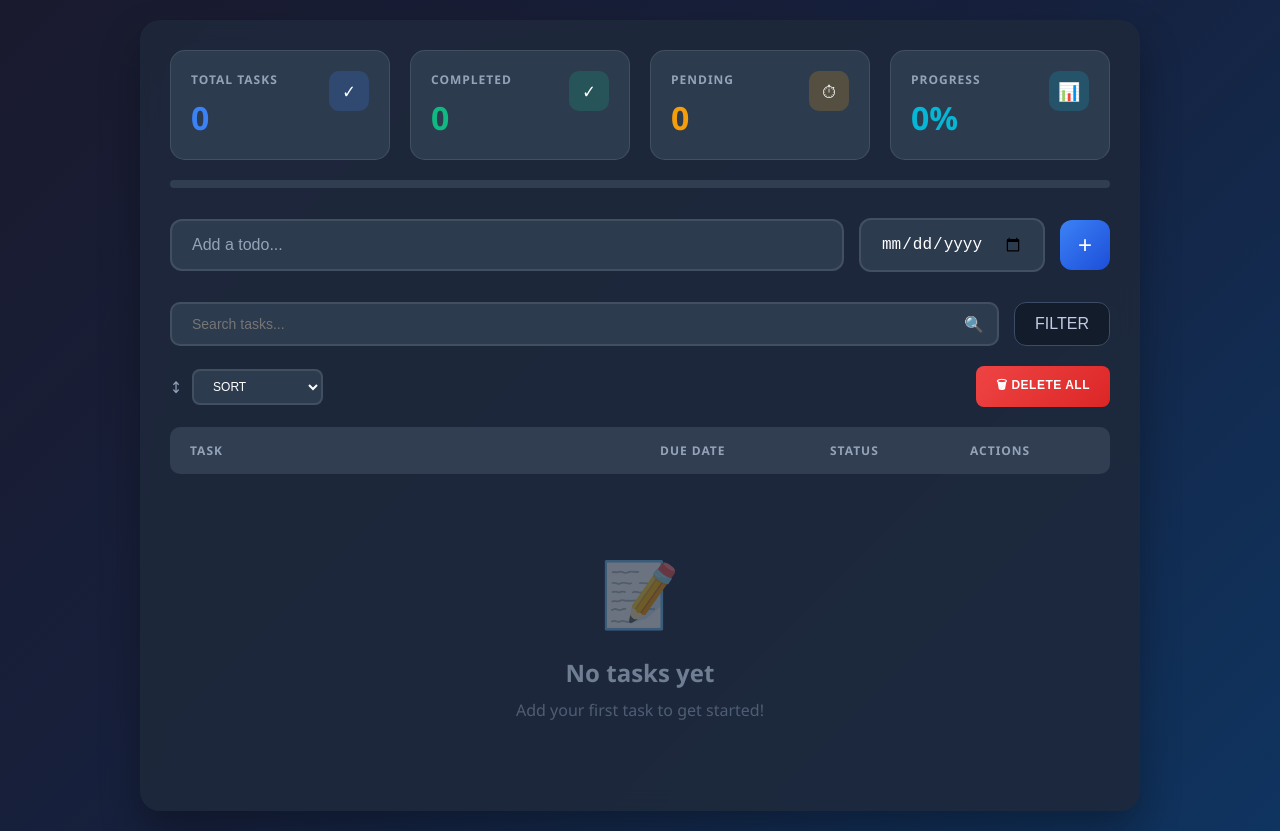
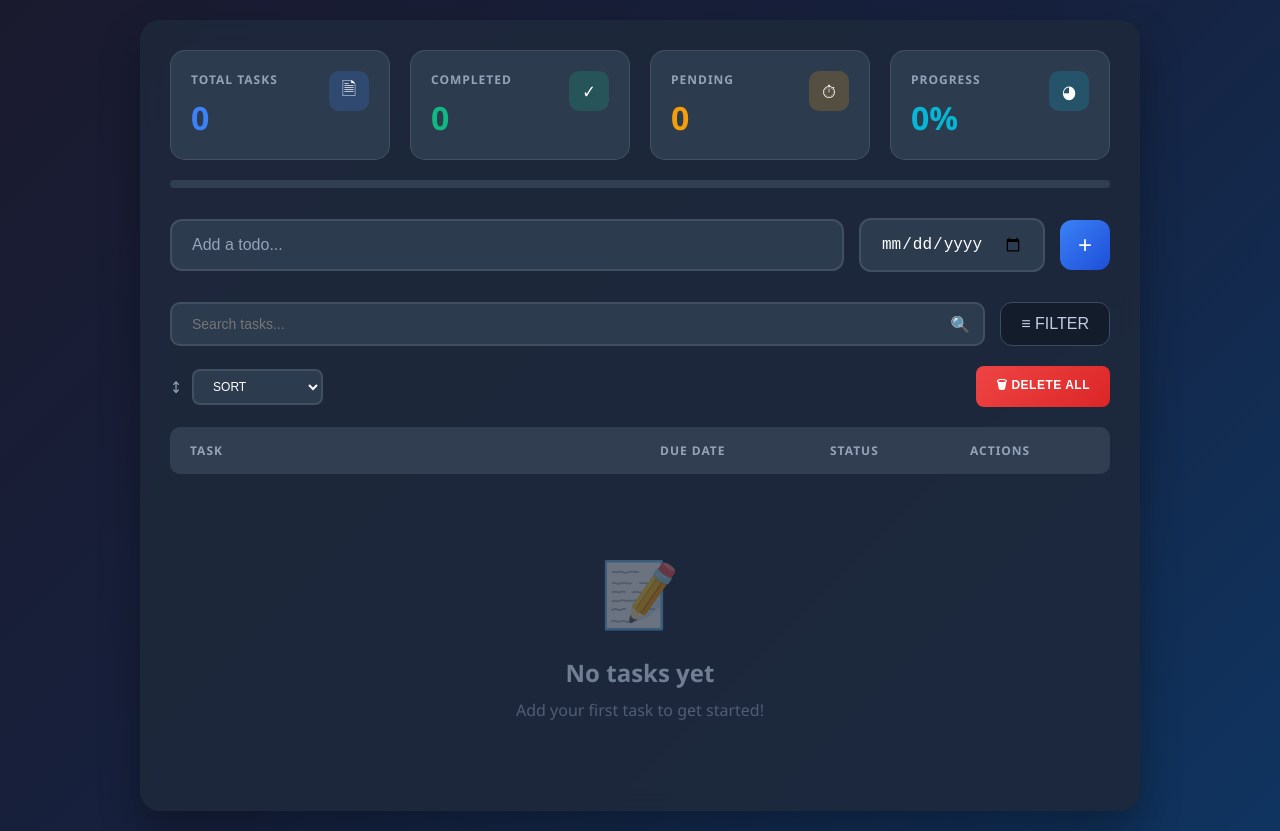
Before and after one commit to Revou-Coding-Camp/codingcamp-21-jul-25-richellevania, a plain HTML site: page index.html in a window 1280 px wide. Drawn offline with Linux system fonts and the light colour scheme.

Commit message:
Modifikasi icon

```diff
--- a/index.html
+++ b/index.html
@@ -14,7 +14,7 @@
                 <div class="stat-item">
                     <span class="stat-label">TOTAL TASKS</span>
                     <span class="stat-value" id="totalTasks">0</span>
-                    <div class="stat-icon total">✓</div>
+                    <div class="stat-icon total">🗎</div>
                 </div>
                 <div class="stat-item">
                     <span class="stat-label">COMPLETED</span>
@@ -29,7 +29,7 @@
                 <div class="stat-item">
                     <span class="stat-label">PROGRESS</span>
                     <span class="stat-value progress" id="progressPercent">0%</span>
-                    <div class="stat-icon progress">📊</div>
+                    <div class="stat-icon progress">◕</div>
                 </div>
             </div>
             <div class="progress-bar">
@@ -51,7 +51,7 @@
                 <span class="search-icon">🔍</span>
             </div>
             <div class="dropdown">
-                <button class="dropdown-btn">FILTER</button>
+                <button class="dropdown-btn">≡ FILTER</button>
                 <div class="dropdown-content">
                     <div class="dropdown-item" data-filter="all">All Tasks</div>
                     <div class="dropdown-item" data-filter="pending">Pending</div>
```
